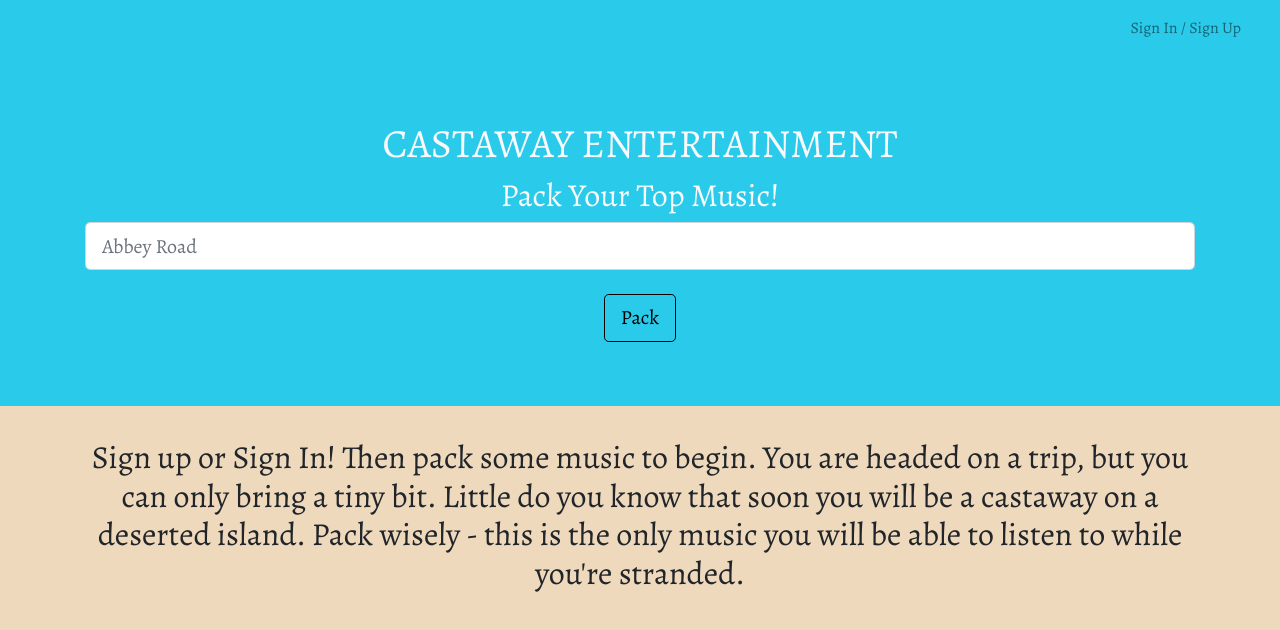
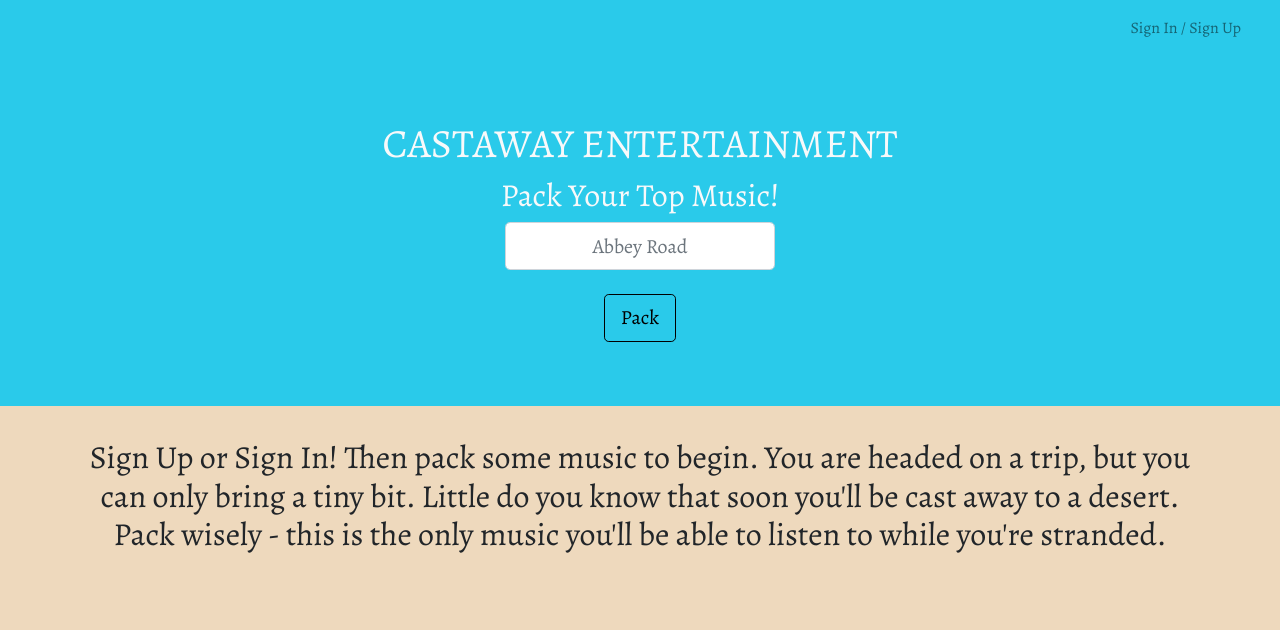
Before and after one commit to stevedev75/castaway-entertainment, a React (Create React App) app in the folder client/: page / in a window 1280 px wide. Shown: the top 630 px of the page. Built offline with nearby package versions, Linux system fonts and the light colour scheme.

Commit message:
add changes to searchedalbums

```diff
--- a/client/src/pages/SearchedAlbums.js
+++ b/client/src/pages/SearchedAlbums.js
@@ -109,14 +109,16 @@ try {
           <h2>Pack Your Top Music!</h2>
 
           <Form onSubmit={handleFormSubmit}>
-            <Form.Row>
-              <Col xs={12} md={12}>
-                <Form.Control
+            <Form.Row >
+              <Col className ="col-6 mx-auto "xs={12} md={3} >
+              <Form.Control
+
                   name='searchInput'
                   value={searchInput}
                   onChange={(e) => setSearchInput(e.target.value)}
                   type='text'
                   size='lg'
+                  className='text-center'
                   placeholder='Abbey Road'
                 />
                 <br></br>
@@ -135,11 +137,11 @@ try {
 
       <Container>
 
-        <h2 className='text-center'>
+        <h2 className='text-center backgroundColor-tan'>
           {searchedAlbums.length
 
             ? `You've packed ${searchedAlbums.length} ${searchedAlbums.length === 1 ? 'selection of music' : 'selections of music'}.`
-            : "Sign up or Sign In! Then pack some music to begin. You are headed on a trip, but you can only bring a tiny bit. Little do you know that soon you will be a castaway on a deserted island. Pack wisely - this is the only music you will be able to listen to while you're stranded."}
+            : "Sign Up or Sign In! Then pack some music to begin. You are headed on a trip, but you can only bring a tiny bit. Little do you know that soon you'll be cast away to a desert. Pack wisely - this is the only music you'll be able to listen to while you're stranded."}
         </h2>
 
         {/* <CardColumns>
```
